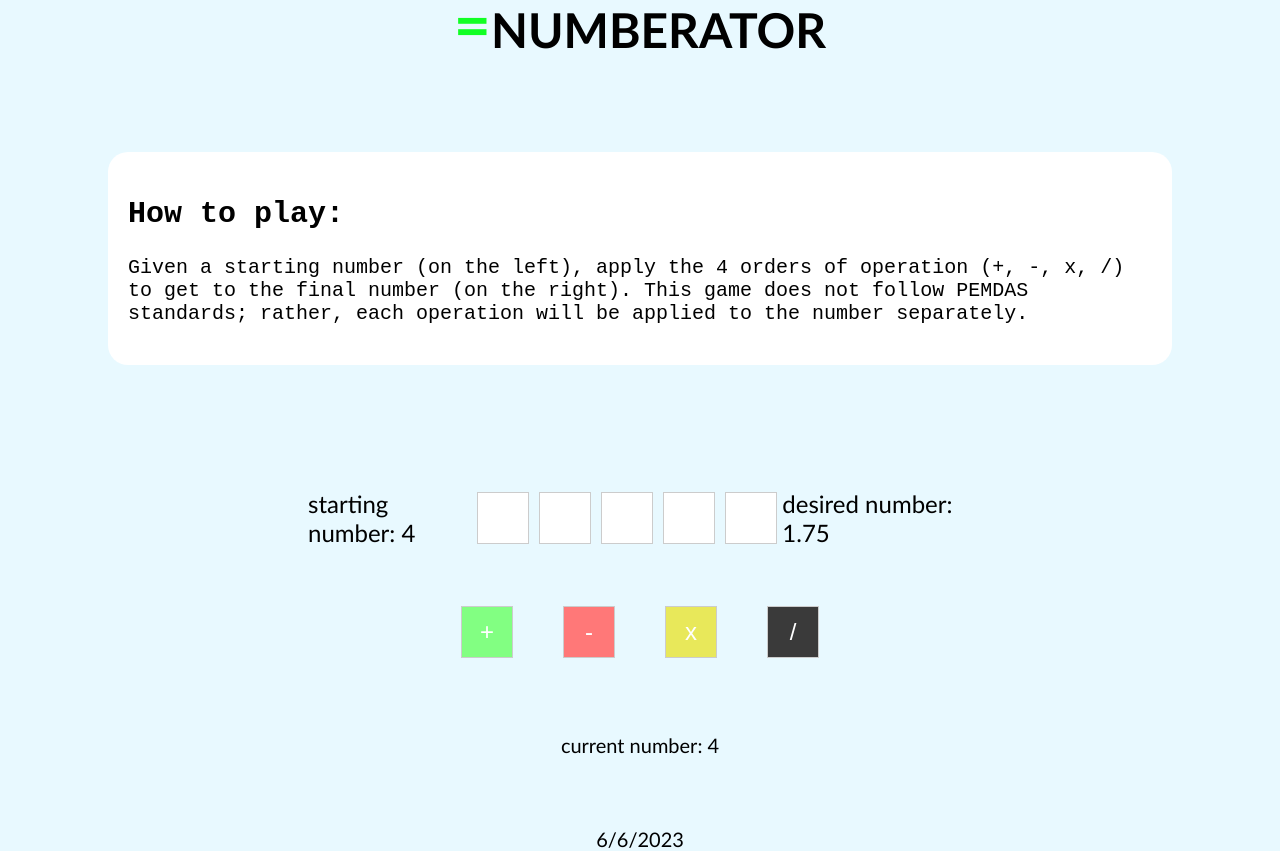
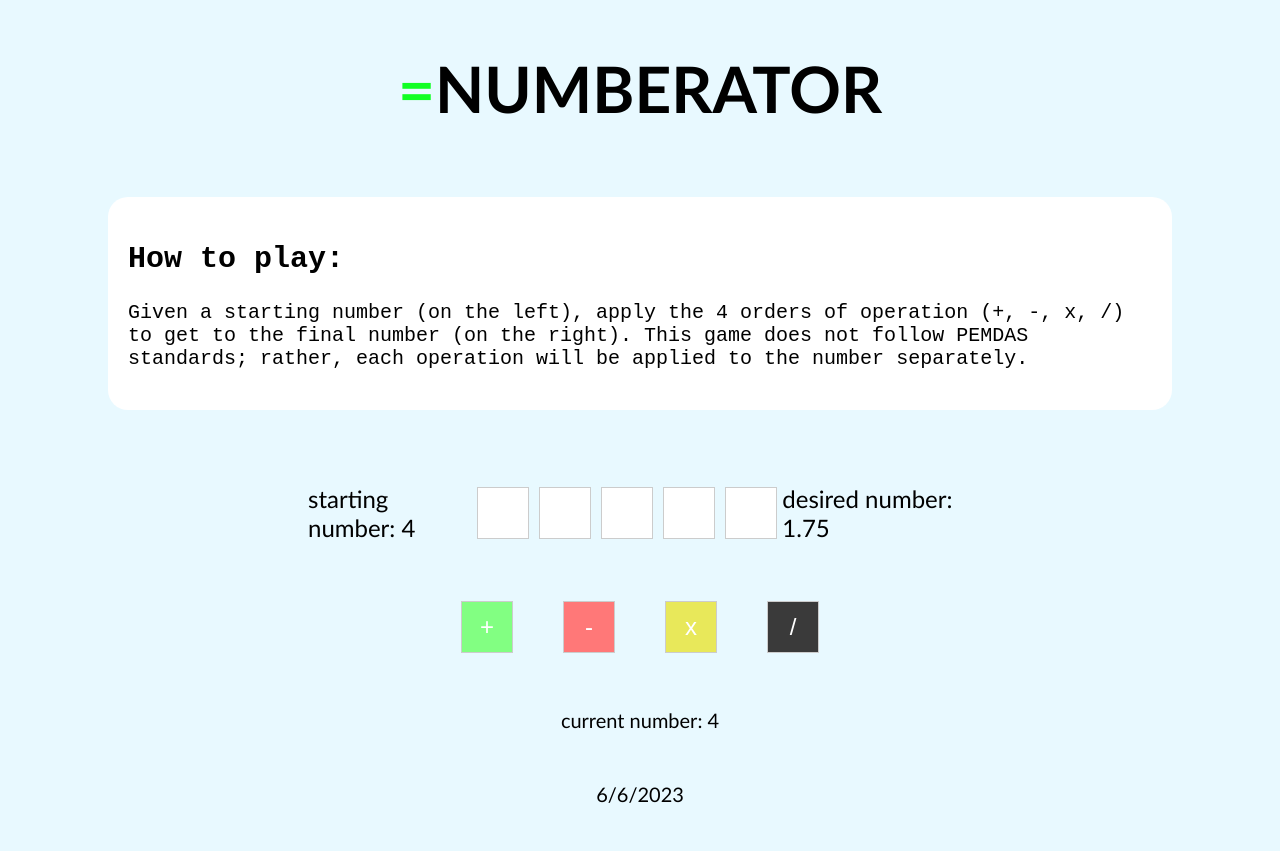
Before and after one commit to davidccarter/davidccarter.github.io, a plain HTML site: page index.html in a window 1280 px wide. Both pictures are taken after a click on the button "Begin today's challenge". After the commit the page ends 816 px from the top, so only its background shows below. Drawn offline with Linux system fonts and the light colour scheme.

Commit message:
Update styles.css

```diff
--- a/styles.css
+++ b/styles.css
@@ -12,11 +12,11 @@ body {
 }
 
 .geometricle {
-    font-size: 48px;
+    font-size: 64px;
     font-weight: bold;
     color: black;
-    margin-top: 40px;
-    margin-bottom: 40px;
+    margin-top: 60px;
+    margin-bottom: 20px;
     text-align: center;
     font-family: Optima, Arial, sans-serif;
 }
@@ -108,7 +108,7 @@ body {
     color: black;
     font-family: Optima, Arial, sans-serif;
     text-align: center;
-    margin-top: 50px;
+    margin-top: 30px;
 }
 
 #slots {
@@ -132,7 +132,7 @@ body {
     color: black;
     font-family: 'Gill Sans', 'Gill Sans MT', Calibri, 'Trebuchet MS', sans-serif, Arial, sans-serif;
     text-align: center;
-    margin-top: 50px;
+    margin-top: 30px;
 }
 
 .slot-image {
@@ -191,7 +191,7 @@ body {
     color: black;
     font-family: 'Andale Mono', monospace;
     margin-top: 50px;
-    margin-bottom: 100px;
+    margin-bottom: 50px;
     margin-left: 100px;
     margin-right: 100px;
     background-color: white;
```
